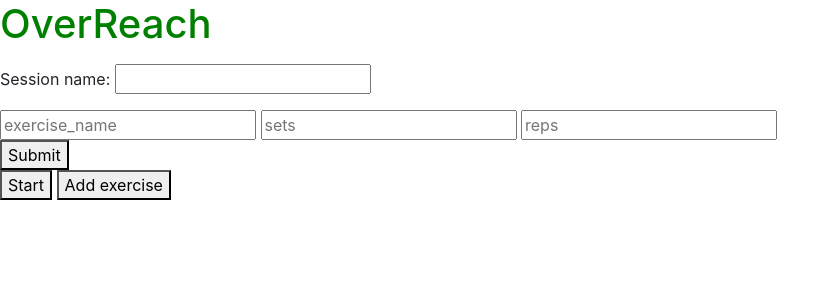
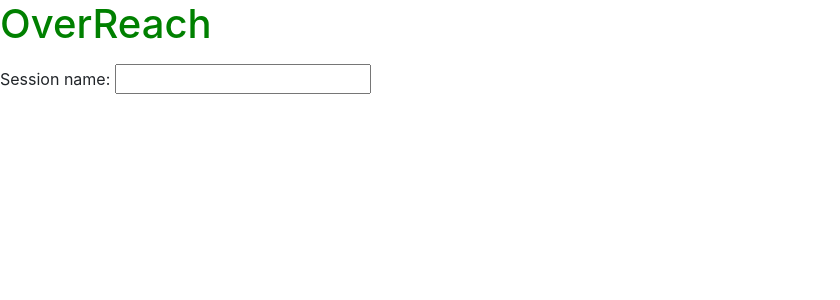
Before and after one commit to allyporwal/overreach-django, a Django app: page /workout_tracker/ in a window 1280 px wide. Shown: the top 300 px of the page, without its empty margins (0-840 px from the left). Run offline with Django 3.2, Linux system fonts and the light colour scheme; some libraries are stand-ins or nearby versions.

Commit message:
Add ability to save workouts to DB from templates/views

```diff
--- a/active_workout/templates/active_workout/active_workout.html
+++ b/active_workout/templates/active_workout/active_workout.html
@@ -2,7 +2,7 @@
 {% load static %}
 
 {% block content %}
-<a href="{% url 'delete_active_workout' %}">Delete workout</a>
+
 {{ errors }}
 {% if in_progress == False %}
     <form id="workout-sets" class="mt-3" action="{% url 'active_workout' %}" method="POST">
@@ -16,6 +16,7 @@
     <button id="start">Start</button>
     <button id="add-exercise">Add exercise</button>
 {% else %}
+    <a href="{% url 'delete_active_workout' %}">Delete workout</a>
     <form id="workout-sets" class="mt-3" action="{% url 'active_workout' %}" method="POST">
         {% csrf_token %}
         {% for exercise in workout %}
--- a/active_workout/views.py
+++ b/active_workout/views.py
@@ -55,10 +55,9 @@ def active_workout(request):
 
         # store the workout list to the session to be retrieved later
         request.session['workout'] = workout
-        print(workout)
 
+        # validate the workout data
         errors = validate_active_workout(request.session['workout'])
-        print(errors)
 
         # redirect back to the form if validation fails, showing user a
         # list of any errors that must be corrected before workout can
@@ -71,7 +70,7 @@ def active_workout(request):
             return render(request, template, context)
 
         else:
-            return redirect(reverse('home'))
+            return redirect(reverse('workout_tracker'))
 
     template = 'active_workout/active_workout.html'
     return render(request, template)
--- a/workout_tracker/templates/workout_tracker/workout_tracker.html
+++ b/workout_tracker/templates/workout_tracker/workout_tracker.html
@@ -9,42 +9,9 @@
     {{ form.workout.as_hidden }}
     <!-- <button class="btn btn-black rounded-0 text-uppercase float-right">Submit</button> -->
 </form>
-<form id="workout-sets" class="mt-3" action="" method="POST">
-    {% csrf_token %}
-    <input type="text" id="exercise-1-name" class="exercise-name" name="exercise-1-name" placeholder="exercise_name">
-    <input id="exercise-1-sets" class="set-count" type="number" name="exercise-1-sets" placeholder="sets">
-    <input id="exercise-1-reps" type="number" name="exercise-1-reps" placeholder="reps">
-    <br>
-    <button type="submit">Submit</button>
-</form>
-<button id="start">Start</button>
-<button id="add-exercise">Add exercise</button>
+
 
 {% endblock %}
 
 {% block postloadjs %}
-<script type="text/javascript">
-
-$('#start').click(function(e) {
-    let workoutSets = $("#workout-sets");
-    let numberOfSets = workoutSets.children('.set-count').last().val()
-    console.log(numberOfSets)
-    let exerciseNumber = $('#exercise-1-sets').attr("id")
-    let x = parseInt(exerciseNumber.slice(9, 10))
-    for (i = 0; i < numberOfSets; i++) {
-        workoutSets.append(`<input type="number" name="weight-${i}-exercise-${x}" placeholder="weight">
-        <input type="number" name="reps-${i}-exercise-${x}" placeholder="reps">
-        <input type="number" name="rpe-${i}-exercise-${x}" placeholder="rpe"><br>`);
-}});
-
-$('#add-exercise').click(function(e) {
-    let workoutSets = $("#workout-sets");
-    let exerciseNumber = workoutSets.children('.exercise-name').last().attr("id")
-    let x = parseInt(exerciseNumber.slice(9, 10)) + 1
-    workoutSets.append(`<input type="text" id="exercise-${x}-name" class="exercise-name" name="exercise-${x}-name" placeholder="exercise_name">
-    <input id="exercise-${x}-sets" class="set-count" type="number" name="exercise-${x}-sets" placeholder="sets">
-    <input id="exercise-${x}-sets" type="number" name="exercise-${x}-reps" placeholder="reps">
-    <br>`)
-});
-</script>
 {% endblock %}
--- a/workout_tracker/views.py
+++ b/workout_tracker/views.py
@@ -1,4 +1,4 @@
-from django.shortcuts import render
+from django.shortcuts import render, redirect, reverse
 from .forms import WorkoutTrackerForm
 
 
@@ -9,13 +9,14 @@ def workout_tracker(request):
 
         form_data = {
             'session_name': request.POST['session_name'],
-            'workout': request.POST['workout'],
+            'workout': request.session['workout'],
         }
 
         form = WorkoutTrackerForm(form_data)
 
         if form.is_valid:
             form.save()
+            return redirect(reverse('home'))
 
     form = WorkoutTrackerForm()
     template = 'workout_tracker/workout_tracker.html'
```
